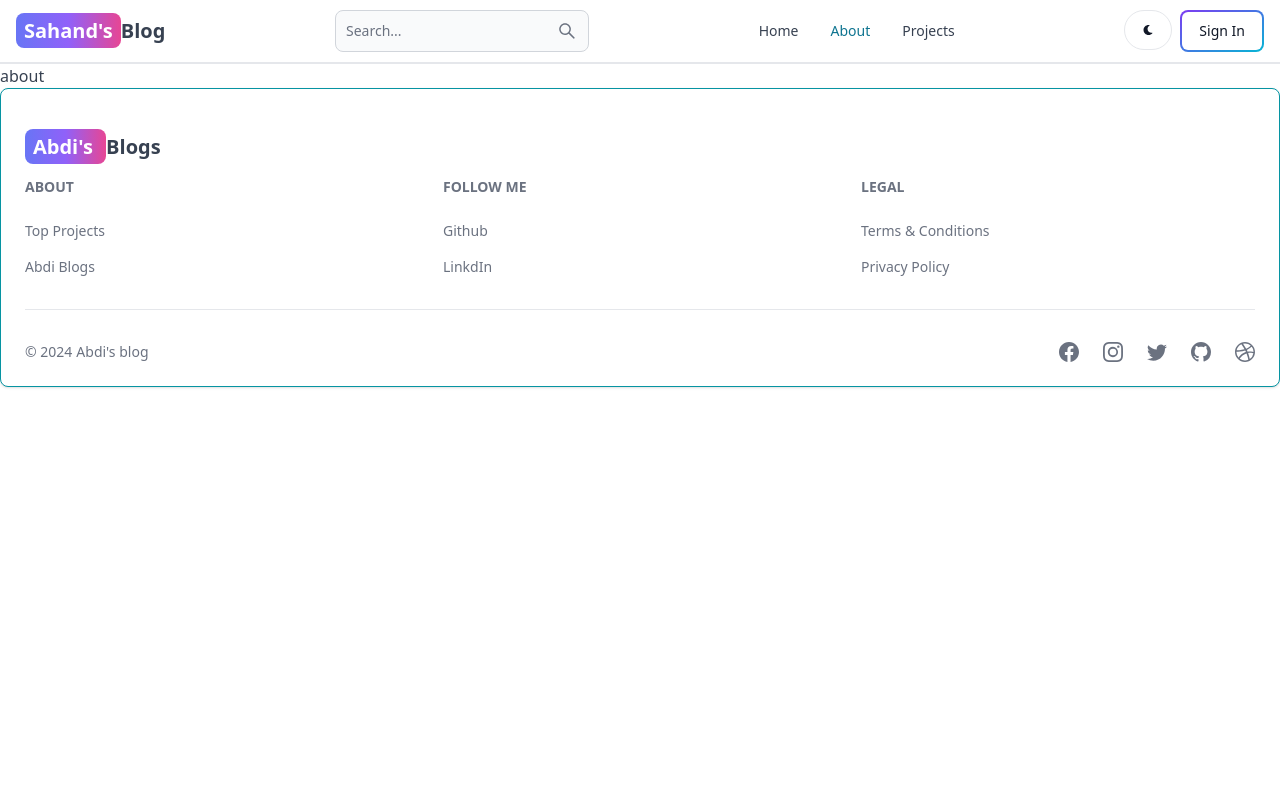
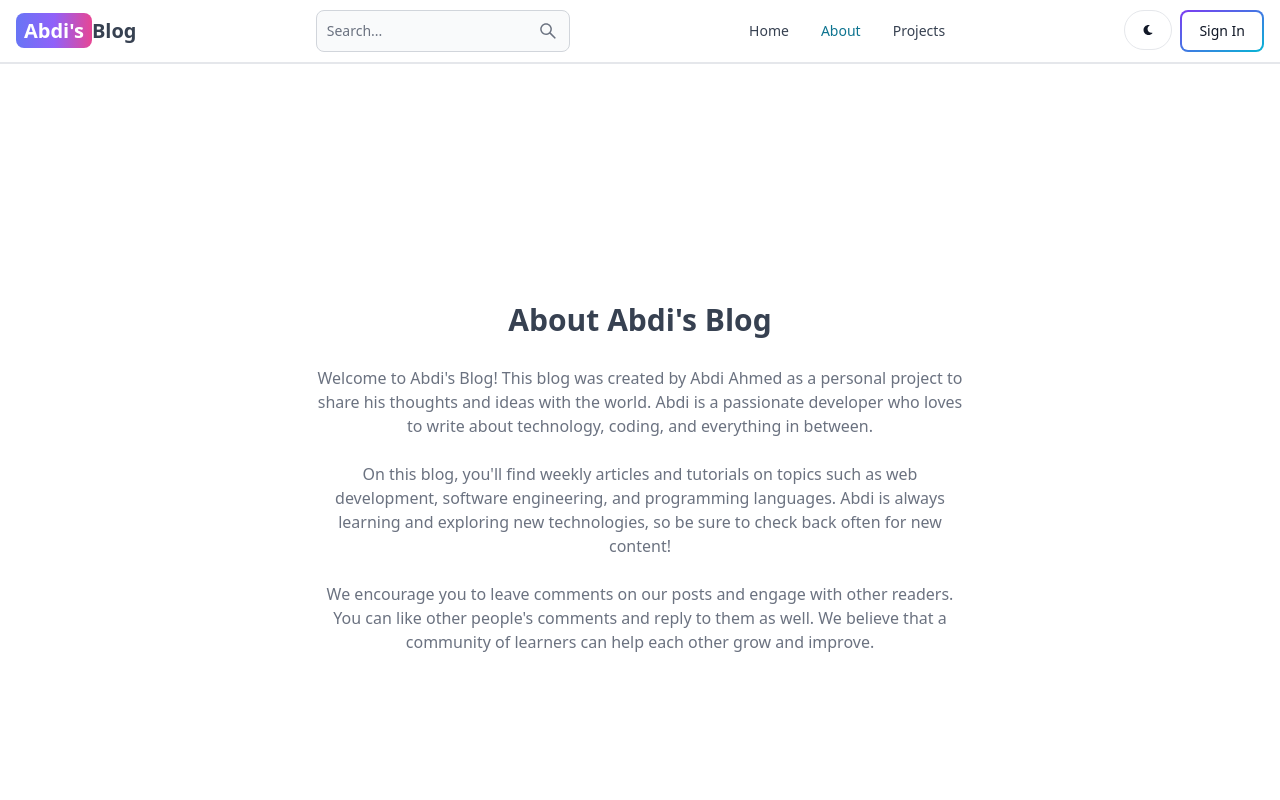
Before and after one commit to AbdiAhmed6457/BlogProject, a React (Vite) app in the folder client/: page /about in a window 1280 px wide. Shown: the top 800 px of the page. Built offline with nearby package versions, Linux system fonts and the light colour scheme; no server answers.

Commit message:
finished about page

```diff
--- a/client/src/components/Header.jsx
+++ b/client/src/components/Header.jsx
@@ -55,7 +55,7 @@
         className='self-center whitespace-nowrap text-sm sm:text-xl font-semibold dark:text-white'
       >
         <span className='px-2 py-1 bg-gradient-to-r from-indigo-500 via-purple-500 to-pink-500 rounded-lg text-white'>
-          Sahand's
+          Abdi's
         </span>
         Blog
       </Link>
--- a/client/src/pages/About.jsx
+++ b/client/src/pages/About.jsx
@@ -1,9 +1,35 @@
-import React from 'react'
-
 export default function About() {
   return (
-    <div>
-      about
+    <div className='min-h-screen flex items-center justify-center'>
+      <div className='max-w-2xl mx-auto p-3 text-center'>
+        <div>
+          <h1 className='text-3xl font font-semibold text-center my-7'>
+            About Abdi's Blog
+          </h1>
+          <div className='text-md text-gray-500 flex flex-col gap-6'>
+            <p>
+              Welcome to Abdi's Blog! This blog was created by Abdi Ahmed
+              as a personal project to share his thoughts and ideas with the
+              world. Abdi is a passionate developer who loves to write about
+              technology, coding, and everything in between.
+            </p>
+
+            <p>
+              On this blog, you'll find weekly articles and tutorials on topics
+              such as web development, software engineering, and programming
+              languages. Abdi is always learning and exploring new
+              technologies, so be sure to check back often for new content!
+            </p>
+
+            <p>
+              We encourage you to leave comments on our posts and engage with
+              other readers. You can like other people's comments and reply to
+              them as well. We believe that a community of learners can help
+              each other grow and improve.
+            </p>
+          </div>
+        </div>
+      </div>
     </div>
-  )
+  );
 }
```
